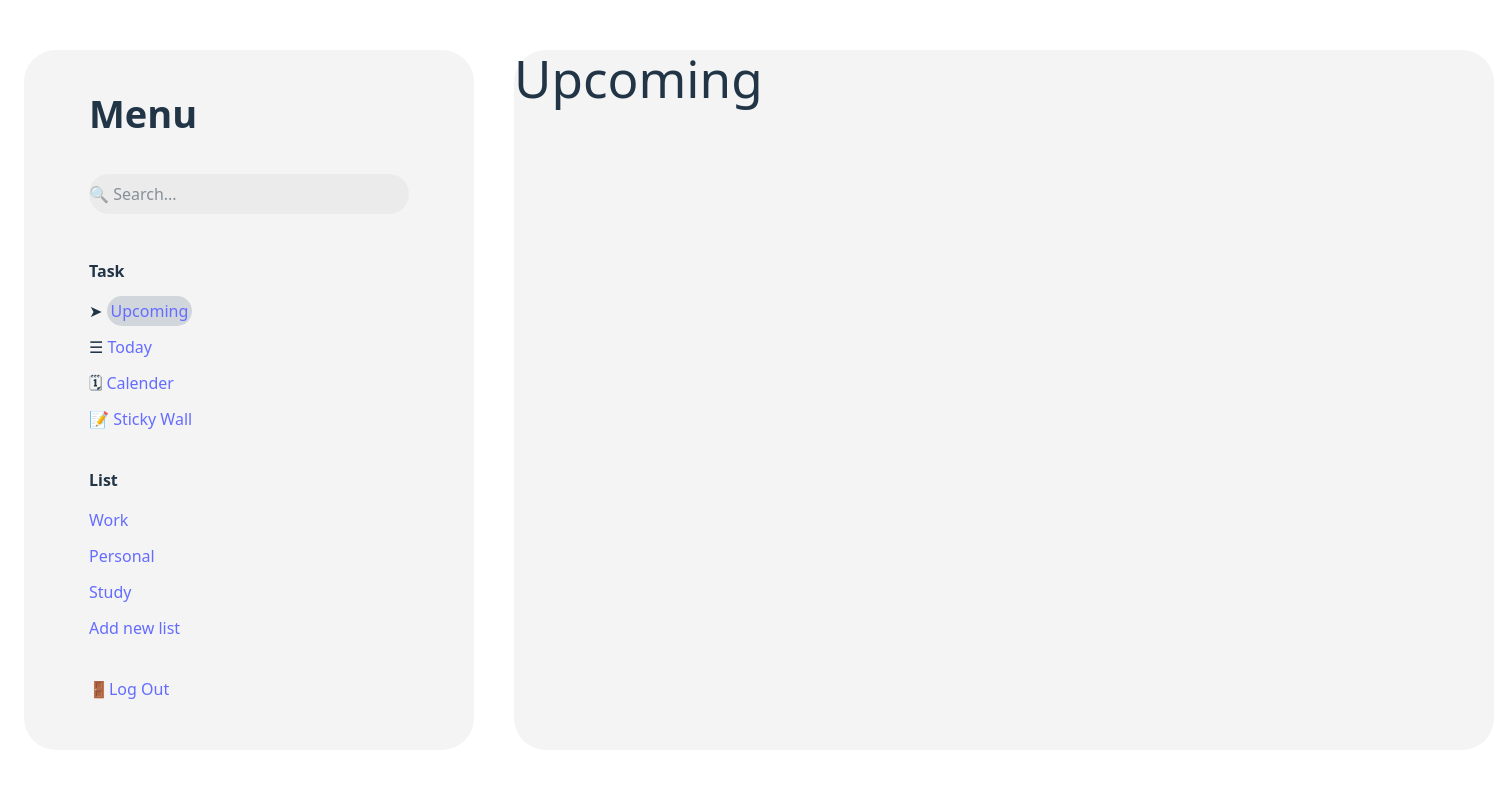
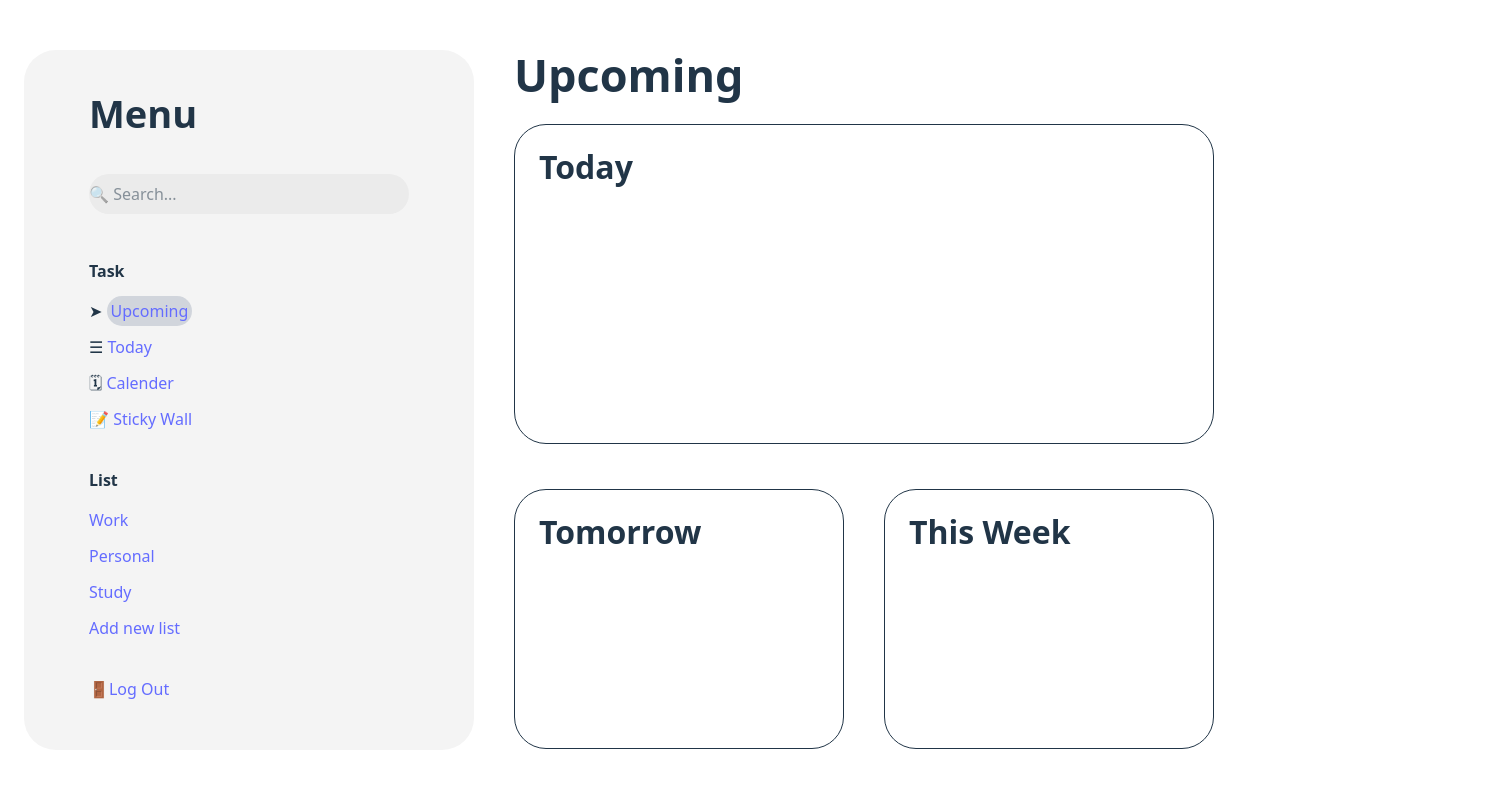
Before and after one commit to Kaluna7/ToDo-List, a React (Vite) app: page /home in a window 1280 px wide. Both pictures are taken after a click on the link "Upcoming". Shown: the top 788 px of the page, 1494 px wide, since content can reach past the window. Built offline with nearby package versions, Linux system fonts and the light colour scheme.

Commit message:
Working on UpComming.jsx

```diff
--- a/src/Component/Greeting.jsx
+++ b/src/Component/Greeting.jsx
@@ -31,7 +31,7 @@ export default function Greeting(){
     },[])
 
     return(
-        <>
+        <div div className="bg-[#F4F4F4] h-[700px] w-[980px] rounded-4xl">
         <div id='con' className="flex flex-col mt-[10%] justify-center items-center gap-[80px]">
             <h1 style={{fontSize: '38px'}} className="font-bold">Welcome to ToDoPy</h1>
             <p className="text-center w-[590px]">A to-do app is a simple, user-friendly digital tool designed to help individuals and teams organize tasks and manage their daily activities efficiently. Users can create, edit, and prioritize tasks, set deadlines or reminders, categorize items, and track their progress, all within an intuitive and accessible interface. These apps are essential for improving productivity, reducing stress, and ensuring that important responsibilities are not forgotten.</p>
@@ -39,6 +39,6 @@ export default function Greeting(){
         <div className="justify-center items-center flex flex-col mt-[10%]">
         <p id="love" className="bg-pink-200 rounded-2xl p-5">Made With ❤️ By I Made Kaluna Gadyanga</p>
         </div>
-        </>
+        </div>
     );
 }
--- a/src/Component/Menu.jsx
+++ b/src/Component/Menu.jsx
@@ -41,9 +41,7 @@ export default function Menu(){
             <p><a className="cursor-pointer">🚪Log Out</a></p>
         </div>
 
-        <div div className="bg-[#F4F4F4] h-[700px] w-[980px] rounded-4xl">
         {!selectedMenu ? <Greeting /> : DataMenu[selectedMenu].component}
-        </div>
         </aside>
     );
 }
--- a/src/Component/UpComing.jsx
+++ b/src/Component/UpComing.jsx
@@ -1,8 +1,18 @@
 export default function UpComing(){
     return(
-        <>
-        <h1>Upcoming</h1>
-
-        </>
+        <div className="flex flex-col">
+        <h1 style={{fontSize:'45px'}} className="font-bold mb-6">Upcoming</h1>
+        <div className="border w-[700px] h-[320px] rounded-4xl p-6">
+            <h1 style={{fontSize:'32px'}} className="font-bold">Today</h1>
+        </div>
+        <div className="flex flex-row mt-[45px] gap-[40px]">
+            <div className="border w-[330px] h-[260px] rounded-4xl p-6">
+                <h1 style={{fontSize:'32px'}} className="font-bold">Tomorrow</h1>
+            </div>
+            <div className="border w-[330px] h-[260px] rounded-4xl p-6">
+                <h1 style={{fontSize:'32px'}} className="font-bold">This Week</h1>
+            </div>
+        </div>
+        </div>
     );
 }
```
